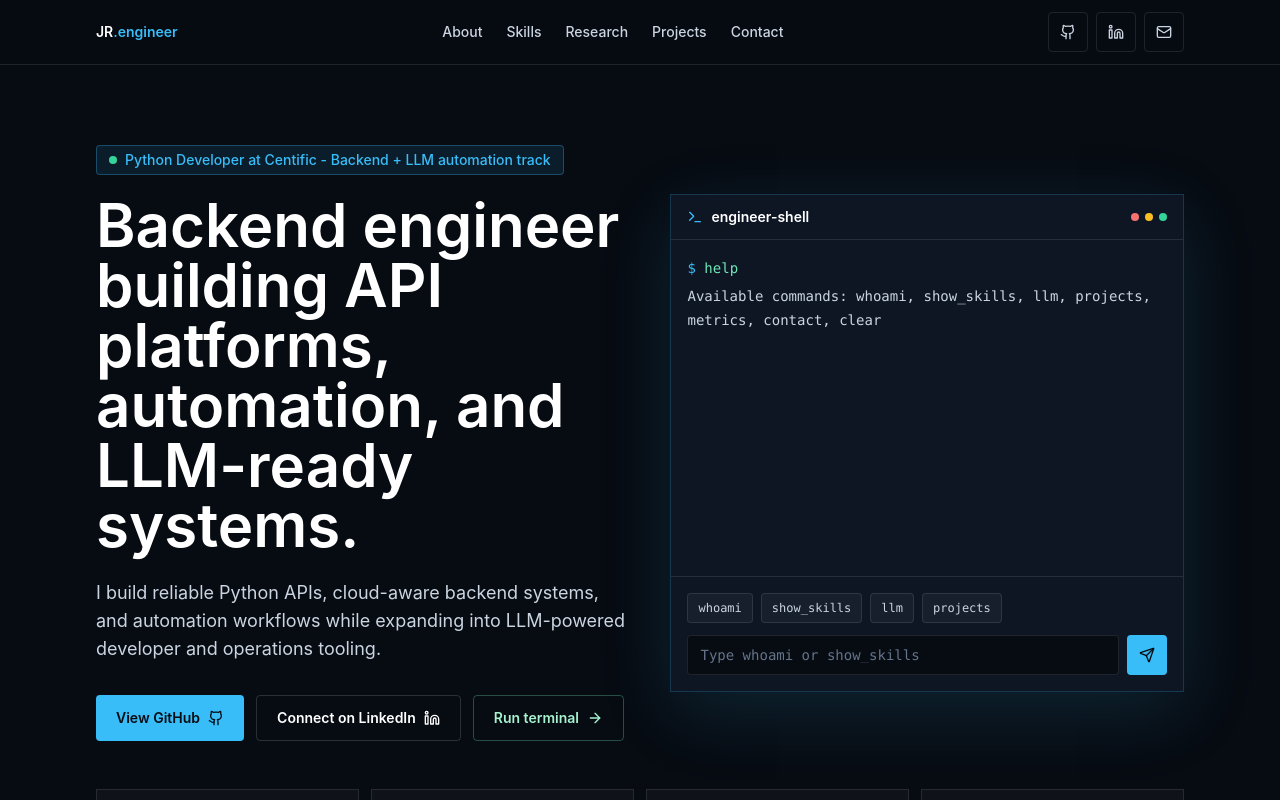
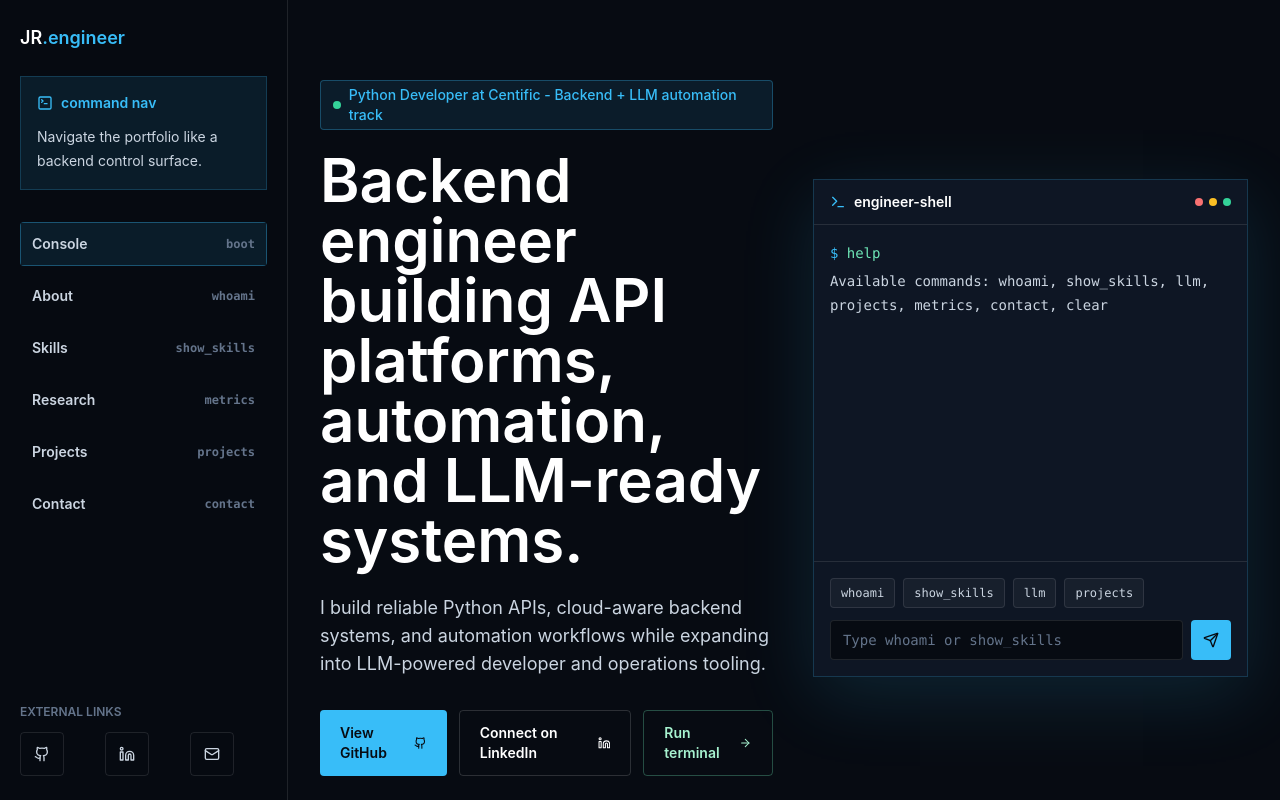
Before and after one commit to jaydeepravaliya/jaydeep-portfolio, a React (Vite) app: page / in a window 1280 px wide. Shown: the top 800 px of the page. Built offline with nearby package versions, Linux system fonts and the light colour scheme.

Commit message:
Move quick links into sidebar navigation

```diff
--- a/src/App.tsx
+++ b/src/App.tsx
@@ -11,6 +11,7 @@ export default function App() {
   return (
     <div className="min-h-screen bg-ink text-slate-100">
       <Header />
+      <div className="lg:pl-72">
         <main>
           <Hero />
           <About />
@@ -21,5 +22,6 @@ export default function App() {
         </main>
         <Footer />
       </div>
+    </div>
   );
 }
--- a/src/components/Header.tsx
+++ b/src/components/Header.tsx
@@ -1,65 +1,206 @@
-import { Github, Linkedin, Mail } from "lucide-react";
+import { useEffect, useState } from "react";
+import { motion } from "framer-motion";
+import { Github, Linkedin, Mail, TerminalSquare } from "lucide-react";
 import { profile } from "../data/portfolio";
 
 const navItems = [
-  { label: "About", href: "#about" },
-  { label: "Skills", href: "#skills" },
-  { label: "Research", href: "#research" },
-  { label: "Projects", href: "#projects" },
-  { label: "Contact", href: "#contact" },
+  { label: "Console", href: "#home", command: "boot" },
+  { label: "About", href: "#about", command: "whoami" },
+  { label: "Skills", href: "#skills", command: "show_skills" },
+  { label: "Research", href: "#research", command: "metrics" },
+  { label: "Projects", href: "#projects", command: "projects" },
+  { label: "Contact", href: "#contact", command: "contact" },
 ];
 
+let audioContext: AudioContext | null = null;
+
+function playClickSound() {
+  if (typeof window === "undefined") {
+    return;
+  }
+
+  const AudioContextConstructor =
+    window.AudioContext ||
+    (window as unknown as { webkitAudioContext?: typeof AudioContext }).webkitAudioContext;
+
+  if (!AudioContextConstructor) {
+    return;
+  }
+
+  audioContext ??= new AudioContextConstructor();
+
+  const oscillator = audioContext.createOscillator();
+  const gain = audioContext.createGain();
+  const now = audioContext.currentTime;
+
+  oscillator.type = "sine";
+  oscillator.frequency.setValueAtTime(740, now);
+  oscillator.frequency.exponentialRampToValueAtTime(420, now + 0.09);
+
+  gain.gain.setValueAtTime(0.0001, now);
+  gain.gain.exponentialRampToValueAtTime(0.045, now + 0.012);
+  gain.gain.exponentialRampToValueAtTime(0.0001, now + 0.11);
+
+  oscillator.connect(gain);
+  gain.connect(audioContext.destination);
+  oscillator.start(now);
+  oscillator.stop(now + 0.12);
+}
+
 export function Header() {
+  const [activeHref, setActiveHref] = useState("#home");
+
+  useEffect(() => {
+    const observer = new IntersectionObserver(
+      (entries) => {
+        const visibleEntry = entries.find((entry) => entry.isIntersecting);
+
+        if (visibleEntry) {
+          setActiveHref(`#${visibleEntry.target.id}`);
+        }
+      },
+      {
+        rootMargin: "-38% 0px -52% 0px",
+        threshold: 0.01,
+      },
+    );
+
+    navItems.forEach((item) => {
+      const section = document.querySelector(item.href);
+
+      if (section) {
+        observer.observe(section);
+      }
+    });
+
+    return () => observer.disconnect();
+  }, []);
+
+  const handleNavigate = (href: string) => {
+    setActiveHref(href);
+    playClickSound();
+  };
+
+  const socialLinks = [
+    { label: "GitHub profile", href: profile.github, icon: Github },
+    { label: "LinkedIn profile", href: profile.linkedin, icon: Linkedin },
+    { label: "Email Jaydeep", href: `mailto:${profile.email}`, icon: Mail },
+  ];
+
   return (
-    <header className="sticky top-0 z-30 border-b border-white/10 bg-ink/90 backdrop-blur-xl">
-      <div className="section-shell flex h-16 items-center justify-between gap-4">
-        <a className="focus-ring rounded text-sm font-semibold text-white" href="#home">
+    <>
+      <aside className="fixed inset-y-0 left-0 z-40 hidden w-72 border-r border-white/10 bg-ink/95 px-5 py-6 backdrop-blur-xl lg:flex lg:flex-col">
+        <a className="focus-ring rounded text-lg font-semibold text-white" href="#home" onClick={() => handleNavigate("#home")}>
           JR<span className="text-accent">.engineer</span>
         </a>
 
-        <nav className="hidden items-center gap-6 md:flex" aria-label="Primary navigation">
+        <div className="mt-6 border border-accent/20 bg-accent/10 p-4">
+          <div className="flex items-center gap-2 text-sm font-semibold text-accent">
+            <TerminalSquare className="size-4" />
+            command nav
+          </div>
+          <p className="mt-3 text-sm leading-6 text-slate-300">
+            Navigate the portfolio like a backend control surface.
+          </p>
+        </div>
+
+        <nav className="mt-8 space-y-2" aria-label="Primary navigation">
+          {navItems.map((item) => {
+            const isActive = activeHref === item.href;
+
+            return (
+              <a
+                className="focus-ring group relative flex items-center justify-between overflow-hidden rounded px-3 py-3 text-sm font-semibold text-slate-300 transition hover:text-white"
+                href={item.href}
+                key={item.href}
+                onClick={() => handleNavigate(item.href)}
+              >
+                {isActive ? (
+                  <motion.span
+                    className="absolute inset-0 border border-accent/35 bg-accent/10"
+                    layoutId="active-sidebar-link"
+                    transition={{ duration: 0.22, ease: "easeOut" }}
+                  />
+                ) : null}
+                <span className="relative">{item.label}</span>
+                <span className="relative font-mono text-xs text-slate-500 transition group-hover:text-accent">
+                  {item.command}
+                </span>
+              </a>
+            );
+          })}
+        </nav>
+
+        <div className="mt-auto">
+          <p className="mb-3 text-xs font-semibold uppercase text-slate-500">External links</p>
+          <div className="grid grid-cols-3 gap-2">
+            {socialLinks.map((link) => {
+              const Icon = link.icon;
+
+              return (
+                <a
+                  aria-label={link.label}
+                  className="focus-ring inline-flex size-11 items-center justify-center rounded border border-white/10 text-slate-300 transition hover:border-accent/50 hover:bg-white/5 hover:text-white"
+                  href={link.href}
+                  key={link.label}
+                  onClick={playClickSound}
+                  rel={link.href.startsWith("http") ? "noreferrer" : undefined}
+                  target={link.href.startsWith("http") ? "_blank" : undefined}
+                  title={link.label}
+                >
+                  <Icon className="size-4" />
+                </a>
+              );
+            })}
+          </div>
+        </div>
+      </aside>
+
+      <header className="sticky top-0 z-40 border-b border-white/10 bg-ink/95 backdrop-blur-xl lg:hidden">
+        <div className="px-4 py-3">
+          <div className="flex items-center justify-between gap-3">
+            <a className="focus-ring rounded text-sm font-semibold text-white" href="#home" onClick={() => handleNavigate("#home")}>
+              JR<span className="text-accent">.engineer</span>
+            </a>
+            <div className="flex items-center gap-2">
+              {socialLinks.map((link) => {
+                const Icon = link.icon;
+
+                return (
+                  <a
+                    aria-label={link.label}
+                    className="focus-ring inline-flex size-9 items-center justify-center rounded border border-white/10 text-slate-300"
+                    href={link.href}
+                    key={link.label}
+                    onClick={playClickSound}
+                    rel={link.href.startsWith("http") ? "noreferrer" : undefined}
+                    target={link.href.startsWith("http") ? "_blank" : undefined}
+                  >
+                    <Icon className="size-4" />
+                  </a>
+                );
+              })}
+            </div>
+          </div>
+
+          <nav className="mt-3 flex flex-wrap gap-2" aria-label="Mobile quick navigation">
             {navItems.map((item) => (
               <a
-              className="focus-ring rounded text-sm font-medium text-slate-300 transition hover:text-white"
+                className={`focus-ring rounded border px-3 py-2 text-xs font-semibold transition ${
+                  activeHref === item.href
+                    ? "border-accent/50 bg-accent/10 text-accent"
+                    : "border-white/10 bg-white/[0.03] text-slate-300"
+                }`}
                 href={item.href}
                 key={item.href}
+                onClick={() => handleNavigate(item.href)}
               >
                 {item.label}
               </a>
             ))}
           </nav>
-
-        <div className="flex items-center gap-2">
-          <a
-            aria-label="GitHub profile"
-            className="focus-ring inline-flex size-10 items-center justify-center rounded border border-white/10 text-slate-300 transition hover:border-accent/50 hover:text-white"
-            href={profile.github}
-            rel="noreferrer"
-            target="_blank"
-            title="GitHub"
-          >
-            <Github className="size-4" />
-          </a>
-          <a
-            aria-label="LinkedIn profile"
-            className="focus-ring inline-flex size-10 items-center justify-center rounded border border-white/10 text-slate-300 transition hover:border-accent/50 hover:text-white"
-            href={profile.linkedin}
-            rel="noreferrer"
-            target="_blank"
-            title="LinkedIn"
-          >
-            <Linkedin className="size-4" />
-          </a>
-          <a
-            aria-label="Email Jaydeep"
-            className="focus-ring inline-flex size-10 items-center justify-center rounded border border-white/10 text-slate-300 transition hover:border-accent/50 hover:text-white"
-            href={`mailto:${profile.email}`}
-            title="Email"
-          >
-            <Mail className="size-4" />
-          </a>
-        </div>
         </div>
       </header>
+    </>
   );
 }
--- a/src/index.css
+++ b/src/index.css
@@ -15,6 +15,16 @@
 
 html {
   scroll-behavior: smooth;
+}
+
+section[id] {
+  scroll-margin-top: 6rem;
+}
+
+@media (min-width: 1024px) {
+  section[id] {
+    scroll-margin-top: 1.5rem;
+  }
 }
 
 body {
```
Lines whose indentation alone changed are shown as unchanged.
